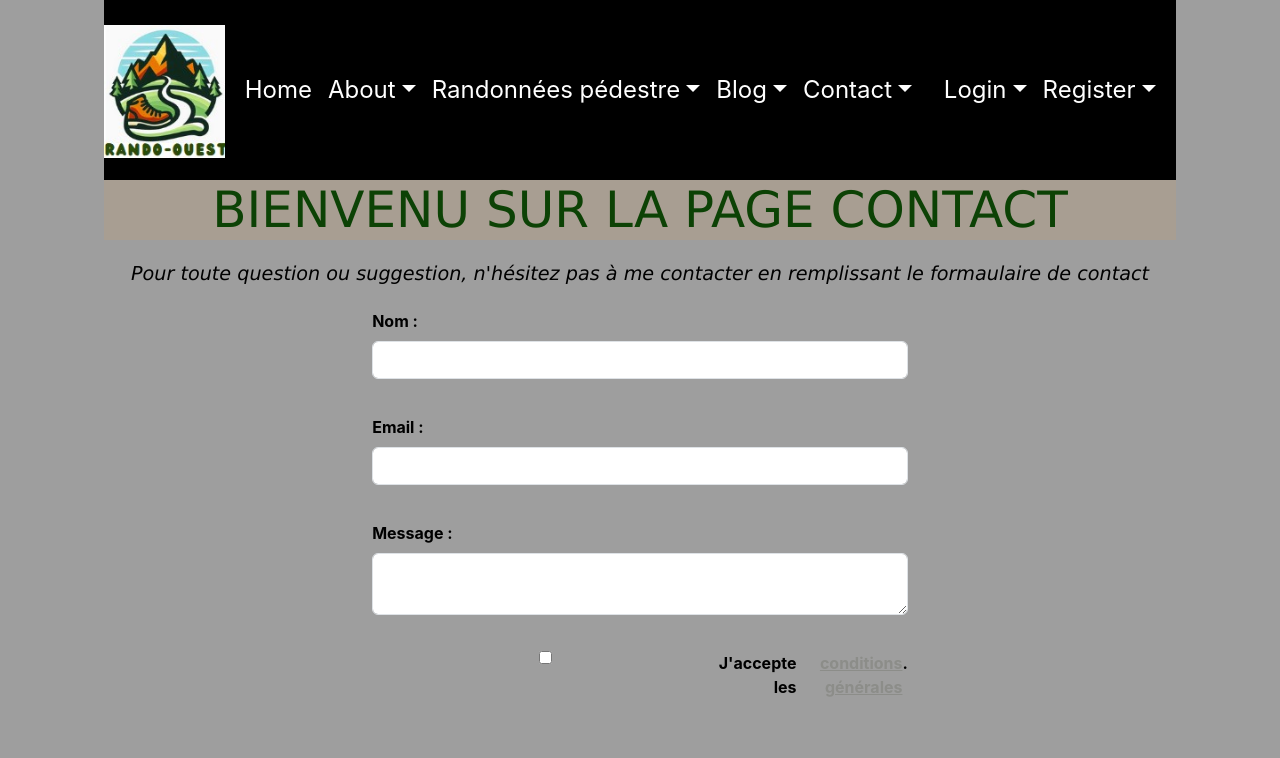
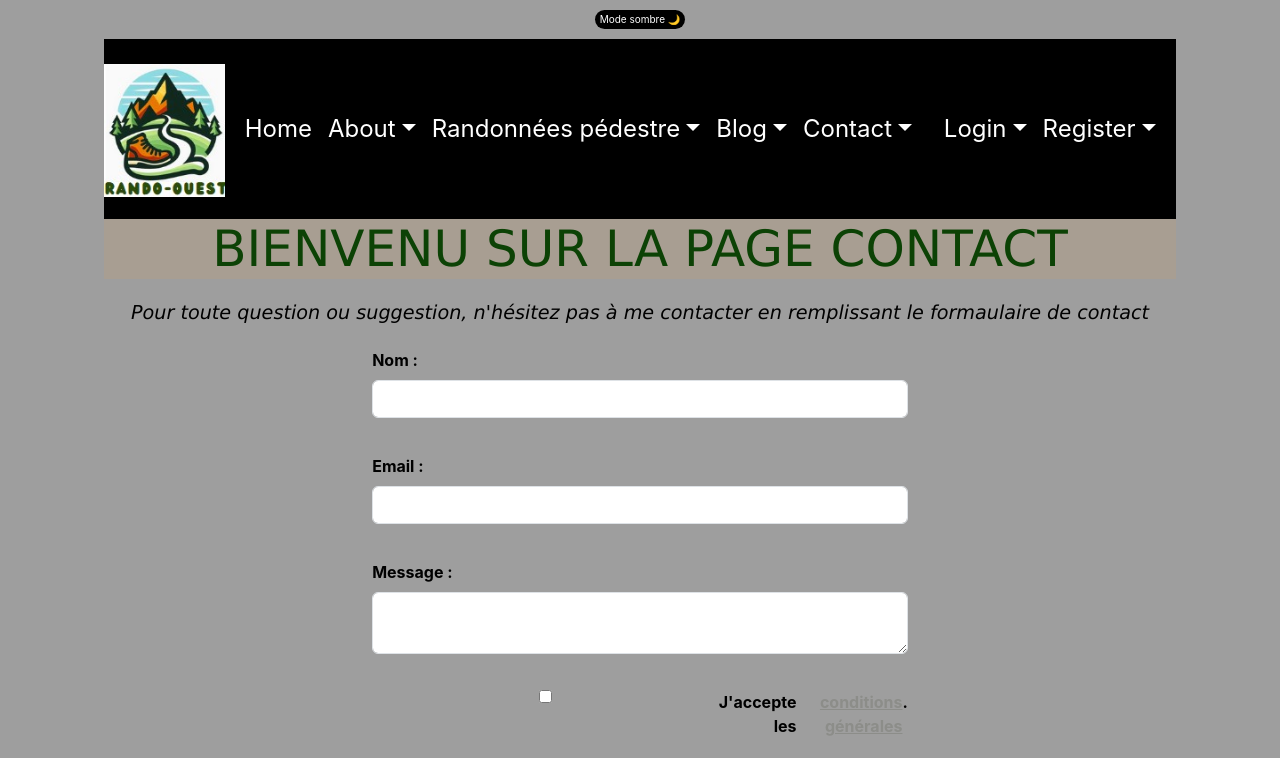
Before and after one commit to Nade0478/Rando-back-et-front, a React (Create React App) app in the folder Projet-rando-front/: page /contact in a window 1280 px wide. Shown: the top 758 px of the page. Built offline with nearby package versions, Linux system fonts and the light colour scheme.

Commit message:
modif placeForm et Contact rajout du dark mode

```diff
--- a/Projet-rando-front/src/components/Place/PlaceForm.jsx
+++ b/Projet-rando-front/src/components/Place/PlaceForm.jsx
@@ -12,7 +12,7 @@ const PlaceForm = () => {
           id: 1,
           title: "Alpes Mancelles",
           description: "Découvrez les paysages époustouflants des Alpes Mancelles.",
-          image: `${process.env.REACT_APP_API_URL}/storage/public/uploads/alpes-mancelle72_1742481051.jpg`,
+          image: `${process.env.REACT_APP_API_URL}/storage/app/public/public/alpes-mancelle72_1742481051.jpg`,
           alt: "Alpes Mancelles",
 
         },
--- a/Projet-rando-front/src/pages/Contact.jsx
+++ b/Projet-rando-front/src/pages/Contact.jsx
@@ -5,11 +5,13 @@ import Footer from '../components/Footer';
 import '../styles/style-contact.css';
 import 'bootstrap/dist/css/bootstrap.min.css';
 import ContactForm from '../components/ContactForm';
+import DarkModeForm from '../components/DarkModeForm';
 
 
 const Contact = () => {
     return (
         <div>
+            <DarkModeForm />
             <Menu />
             <h1>BIENVENU SUR LA PAGE CONTACT</h1>
             <p>Pour toute question ou suggestion, n'hésitez pas à me contacter en remplissant le formaulaire de contact</p>
```
